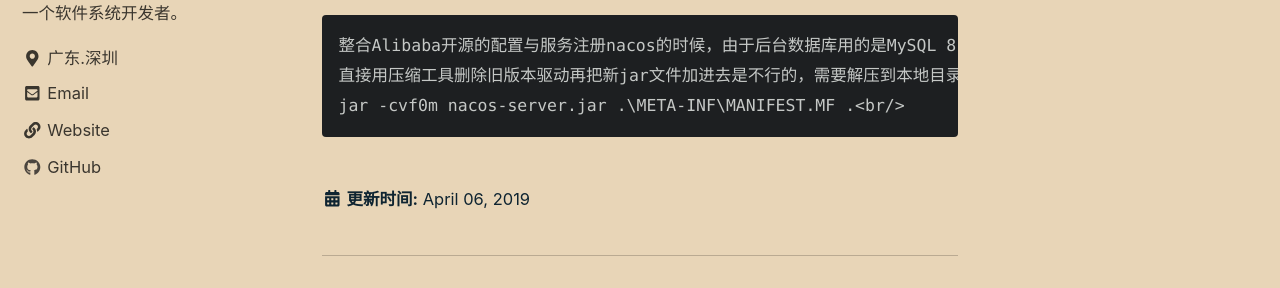
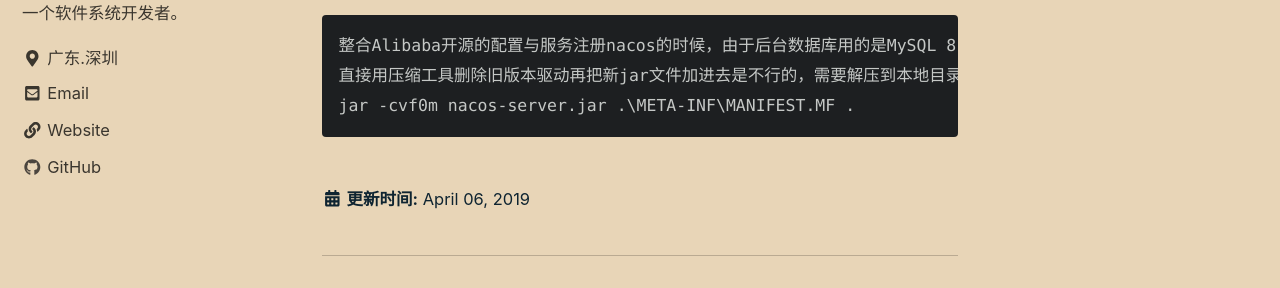
Before and after one commit to liusimon/liusimon.github.io, a Jekyll site: the page built from _posts/2019-04-06-replace-content-in-jar.md, in a window 1280 px wide and 900 px high. Shown: the part 244-532 px from the top of the window. Built offline with Jekyll 4.4.1, drawn with Linux system fonts in a browser that asks for light colours; cached includes are drawn as plain includes.

Commit message:
帖子换行

```diff
--- a/_posts/2019-04-06-replace-content-in-jar.md
+++ b/_posts/2019-04-06-replace-content-in-jar.md
@@ -1,4 +1,4 @@
 # 升级Spring Boot 可运行jar包的驱动程序
-    整合Alibaba开源的配置与服务注册nacos的时候，由于后台数据库用的是MySQL 8.0.15, 而nacos自带的JDBC Driver是5.x版本的，无法存储配置，所以需要更新驱动版本。<br/>
-    直接用压缩工具删除旧版本驱动再把新jar文件加进去是不行的，需要解压到本地目录，替换jar后执行：<br/>
-    jar -cvf0m nacos-server.jar .\META-INF\MANIFEST.MF .<br/>
+    整合Alibaba开源的配置与服务注册nacos的时候，由于后台数据库用的是MySQL 8.0.15, 而nacos自带的JDBC Driver是5.x版本的，无法存储配置，所以需要更新驱动版本。
+    直接用压缩工具删除旧版本驱动再把新jar文件加进去是不行的，需要解压到本地目录，替换jar后执行：
+    jar -cvf0m nacos-server.jar .\META-INF\MANIFEST.MF .
```
